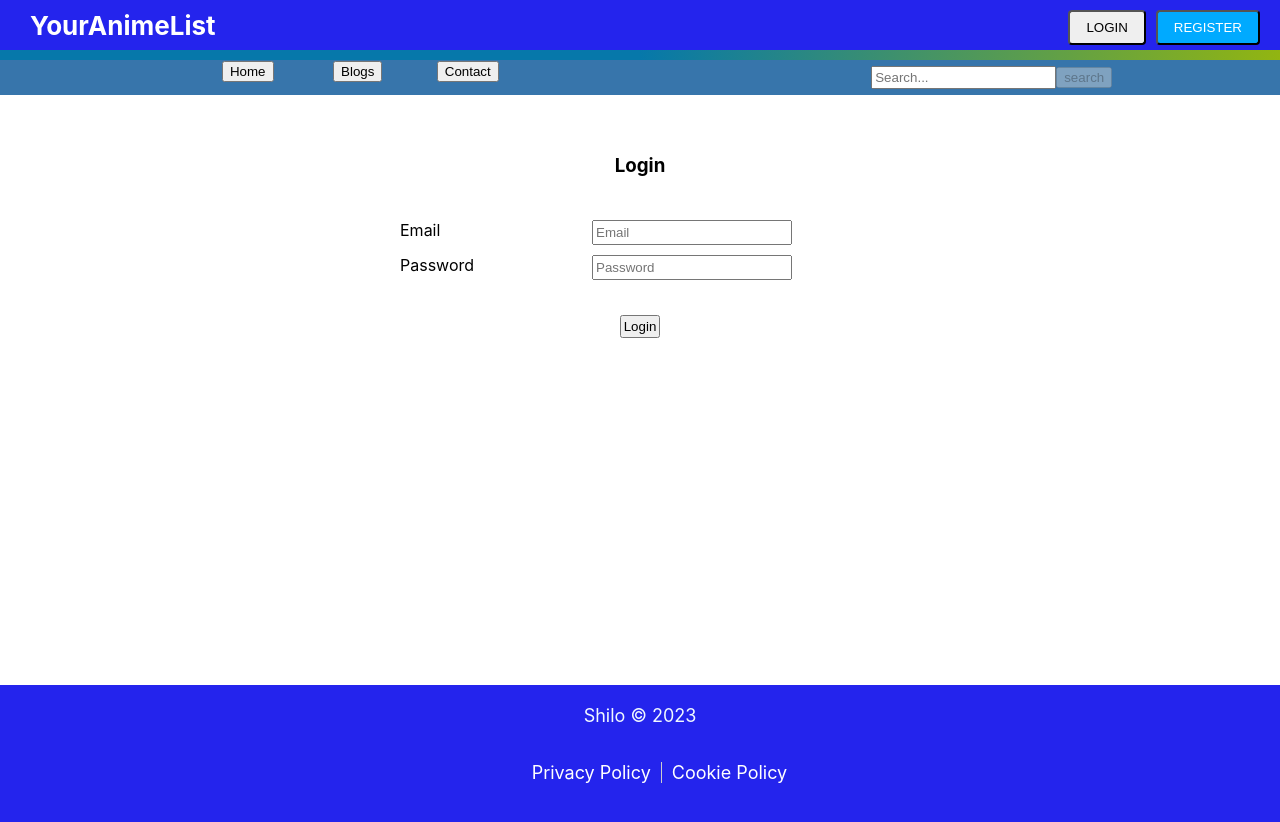
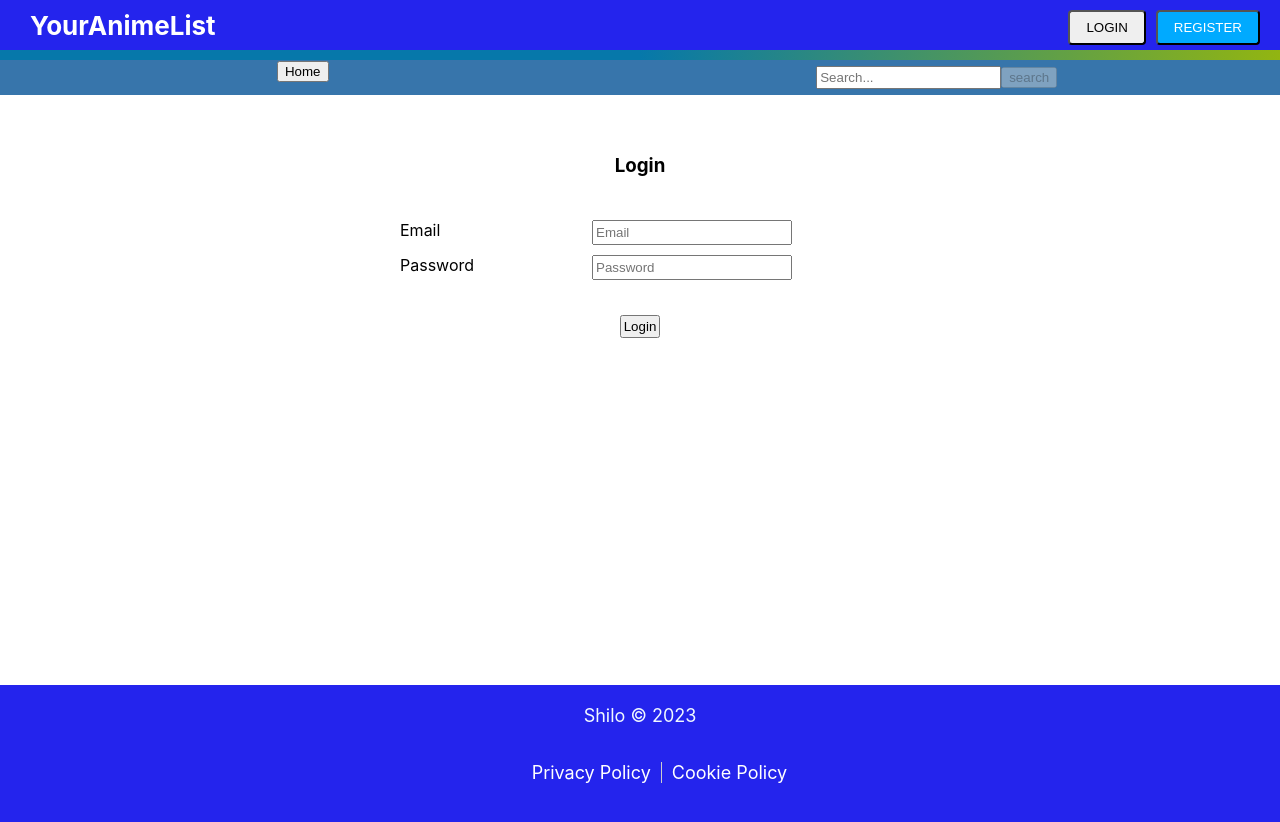
Before and after one commit to ShiloNahari/YourAnimeList, a React (Create React App) app: page /login in a window 1280 px wide. Shown: the top 822 px of the page. Built offline with nearby package versions, Linux system fonts and the light colour scheme.

Commit message:
fix stuff

```diff
--- a/src/components/NavBar/NavBar.jsx
+++ b/src/components/NavBar/NavBar.jsx
@@ -11,8 +11,6 @@ export default function Layout() {
   const [results, setResults] = useState(null)
   const links = [
     { to: "/", innerHTML: "Home" },
-    { to: "/blogs", innerHTML: "Blogs" },
-    { to: "/contacts", innerHTML: "Contact" },
   ]
 
   const handleSearch = async(e) =>{
```
